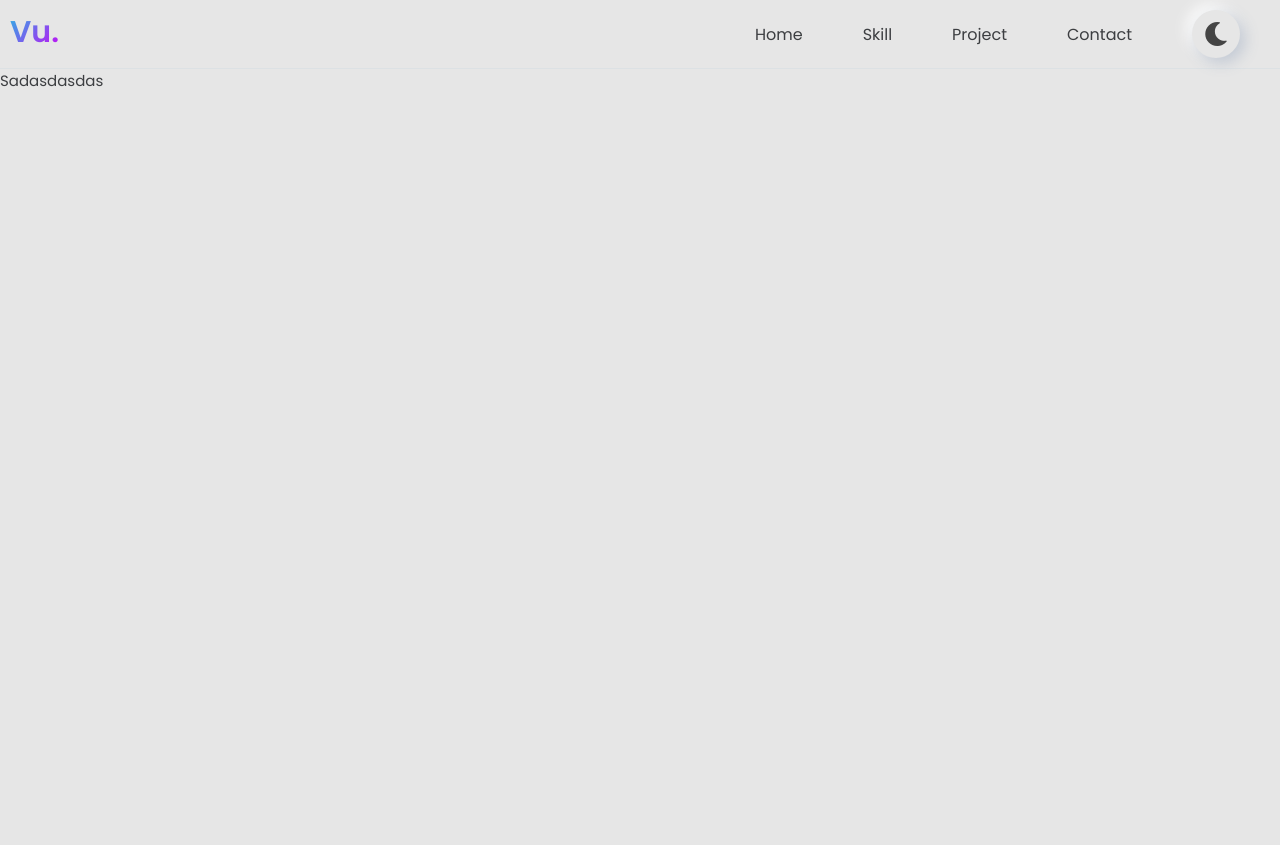
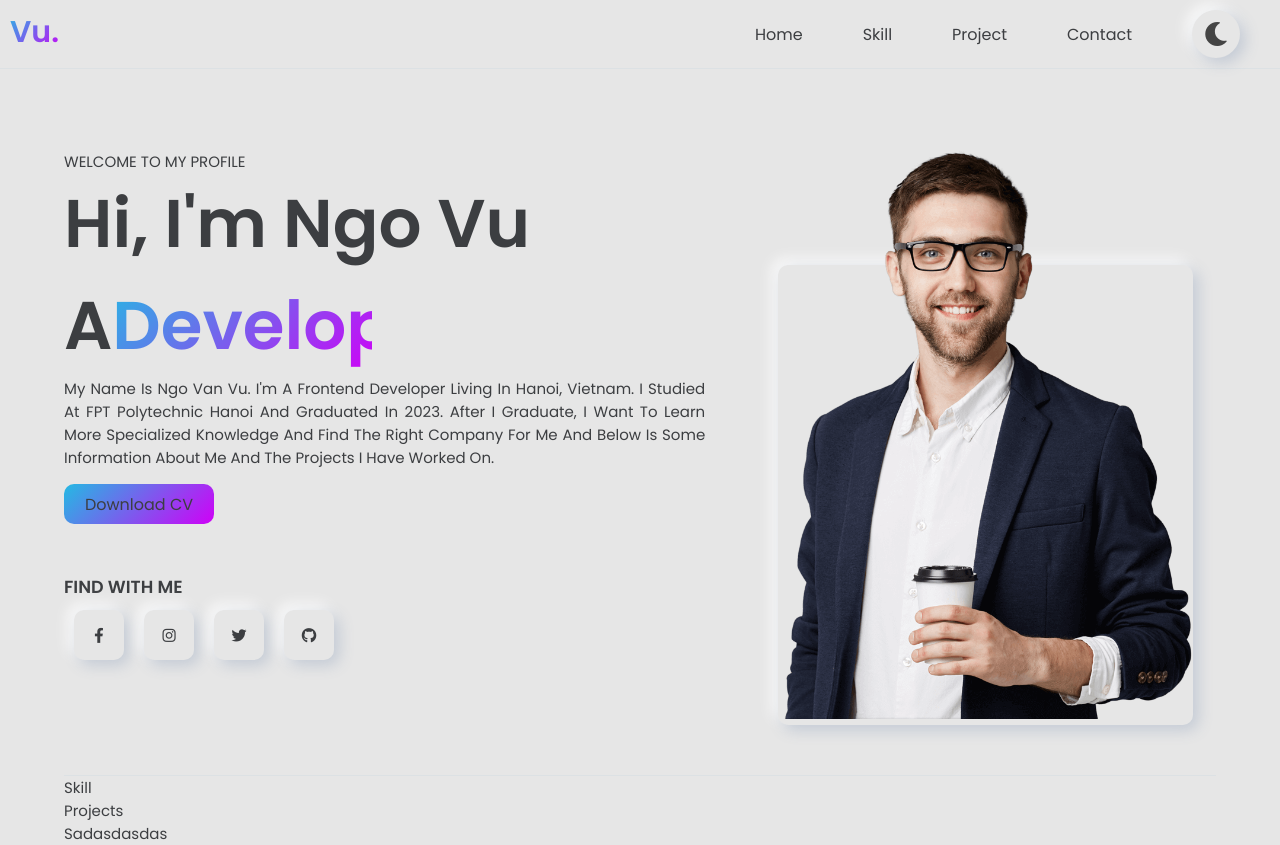
Before and after one commit to ngovanvu2003/portfolio, a React (Vite) app: page / in a window 1280 px wide. Before the commit the page ends 800 px from the top, so only its background shows below. Built offline with nearby package versions, Linux system fonts and the light colour scheme.

Commit message:
banner page
html css banner

```diff
--- a/index.html
+++ b/index.html
@@ -5,11 +5,9 @@
     <link rel="icon" type="image/svg+xml" href="/vite.svg" />
     <meta name="viewport" content="width=device-width, initial-scale=1.0" />
     <title>Vu.</title>
+    <link rel="stylesheet" href="https://cdnjs.cloudflare.com/ajax/libs/font-awesome/6.4.0/css/all.min.css" />
     <!-- import icon font awesome -->
-    <link
-      rel="stylesheet"
-      href="https://use.fontawesome.com/releases/v5.15.4/css/all.css"
-    />
+    <link rel="stylesheet" href="https://use.fontawesome.com/releases/v5.15.4/css/all.css" />
     <!-- Import thư viện JQuery -->
     <script src="https://ajax.googleapis.com/ajax/libs/jquery/3.5.1/jquery.min.js"></script>
   </head>
--- a/src/layout/rootLayout.tsx
+++ b/src/layout/rootLayout.tsx
@@ -46,10 +46,12 @@ const RootLayout = () => {
   return (
     <>
     <Header/>
+    <div className="container" id="home">
     <Banner/>
     <Skill/>
     <Projects/>
     <Contact/>
+    </div>
     <footer>
       <div title="Về đầu trang" id="top-up">
         <i className="fa-solid fa-chevron-up"></i>
--- a/src/pages/client/banners/banner.tsx
+++ b/src/pages/client/banners/banner.tsx
@@ -2,7 +2,41 @@ import React from 'react'
 
 const Banner = () => {
   return (
-    <div>Banner</div>
+    <div className="banner" >
+    <div className="content">
+      <p className="welcome">WELCOME TO MY PROFILE</p>
+      <h1>
+        Hi, I'm Ngo Vu <br />
+        a
+        <div className="gradientText">
+          <div className="job" data-job1="Developer." data-job2="FrondEnd."></div>
+        </div>
+      </h1>
+      <p>
+        My name is Ngo Van Vu. I'm a frontend developer living in Hanoi,
+        Vietnam. I studied at FPT Polytechnic Hanoi and graduated in 2023.
+        After I graduate, I want to learn more specialized knowledge and
+        find the right company for me and below is some information about me
+        and the projects I have worked on.
+      </p>
+      <div className="cv">
+        <a href="./assets/image/avatar.png" className="btn-download" download="Download CV">Download CV</a>
+      </div>
+
+      <div className="find">
+        <h3>FIND WITH ME</h3>
+        <ul>
+          <li><i className="fa-brands fa-facebook-f"></i></li>
+          <li><i className="fa-brands fa-instagram"></i></li>
+          <li><i className="fa-brands fa-twitter"></i></li>
+          <li><i className="fa-brands fa-github"></i></li>
+        </ul>
+      </div>
+    </div>
+    <div className="avatar">
+      <img src="../../../../public/avatar (1).png" alt="" />
+    </div>
+  </div>
   )
 }
 
```
Also changed, not shown: public/avatar (1).png (added), public/img1.jpg (added).
